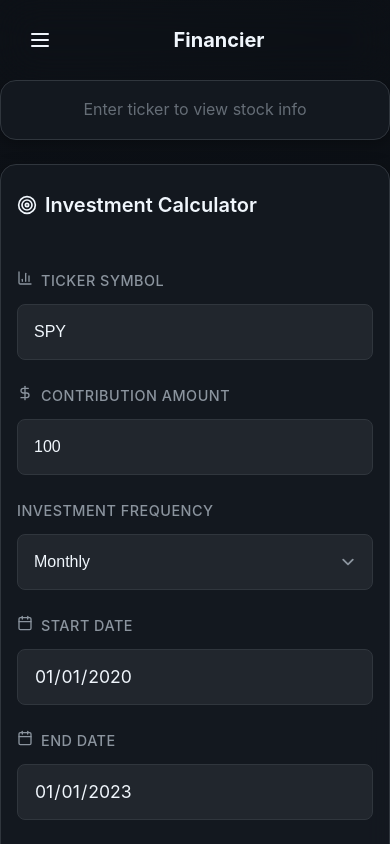
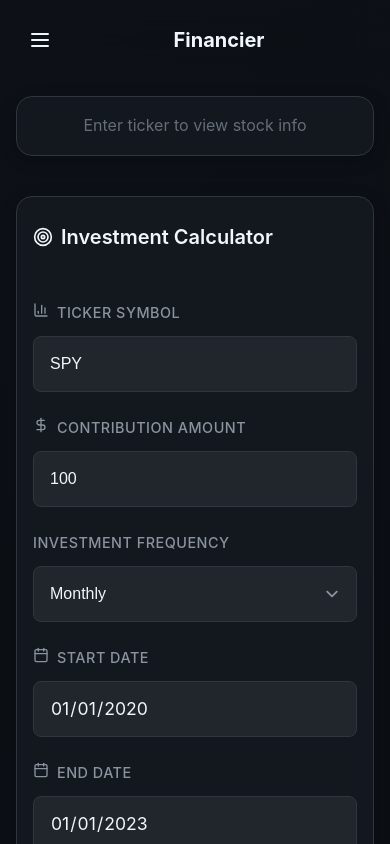
Before and after one commit to JoeBuydemDips/financier, a React (Vite) app: page / in a window 390 px wide. Shown: the top 844 px of the page. Built offline with nearby package versions, Linux system fonts and the light colour scheme; no server answers.

Commit message:
✨ Enhance mobile responsiveness for investment strategy grid and form elements

```diff
--- a/src/App.css
+++ b/src/App.css
@@ -2340,7 +2340,19 @@ body {
   min-height: 100%;
 }
 
-/* Mobile Responsive Adjustments */
+/* Investment Strategy Grid - Mobile Responsive */
+.investment-strategy-grid {
+  display: grid;
+  grid-template-columns: repeat(auto-fit, minmax(200px, 1fr));
+  gap: 1.5rem;
+}
+
+@media (max-width: 768px) {
+  .investment-strategy-grid {
+    grid-template-columns: 1fr !important;
+    gap: 1rem !important;
+  }
+}
 @media (max-width: 768px) {
   .app-header {
     display: none; /* Hide desktop header on mobile */
@@ -2351,16 +2363,24 @@ body {
   }
 
   .app-container {
-    padding: 0; /* Remove padding on mobile for full screen */
+    padding: 1rem; /* Add padding back for better mobile UX */
     min-height: calc(100vh - 80px); /* Use min-height instead of height */
     overflow-y: auto; /* Enable scrolling */
     -webkit-overflow-scrolling: touch;
   }
 
   .app-grid {
-    gap: 0; /* Remove gap for seamless mobile experience */
+    grid-template-columns: 1fr; /* Single column on mobile */
+    gap: 1rem; /* Add some gap back for mobile spacing */
     min-height: 100%; /* Use min-height instead of height */
     overflow: visible; /* Allow overflow for scrolling */
+  }
+
+  /* Ensure the sidebar content can expand to full width */
+  .app-grid > div {
+    width: 100% !important;
+    max-width: none !important;
+    min-width: 0 !important;
   }
 
   /* Ensure main content area is scrollable */
@@ -2368,12 +2388,13 @@ body {
     min-height: 100%; /* Use min-height instead of height */
     overflow-y: auto !important;
     -webkit-overflow-scrolling: touch;
-    padding: 1rem;
+    padding: 0; /* Remove padding since app-container now has padding */
   }
 
   /* Form improvements for mobile */
   .form-group {
     margin-bottom: 1.5rem;
+    width: 100%; /* Ensure form groups take full width */
   }
 
   .form-input,
@@ -2381,6 +2402,44 @@ body {
     font-size: 16px; /* Prevent zoom on iOS */
     min-height: 44px; /* Touch target */
     width: 100%; /* Ensure full width on mobile */
+    box-sizing: border-box;
+    padding: 0.75rem 1rem; /* Ensure adequate padding */
+  }
+
+  /* Specific targeting for number inputs */
+  input[type="number"] {
+    width: 100% !important;
+    min-height: 44px !important;
+    font-size: 16px !important;
+    padding: 0.75rem 1rem !important;
+    box-sizing: border-box !important;
+  }
+
+  /* CRITICAL: Override inline grid styles with higher specificity */
+  .investment-comparison-page div[style*="gridTemplateColumns"],
+  .glass-card div[style*="gridTemplateColumns"],
+  div[style*="repeat(auto-fit"],
+  [style*="grid"][style*="minmax(200px"] {
+    display: grid !important;
+    grid-template-columns: 1fr !important;
+    gap: 1rem !important;
+  }
+
+  /* Nuclear option: Force ALL grid containers to single column on mobile */
+  div[style*="grid"] {
+    grid-template-columns: 1fr !important;
+  }
+
+  /* Super specific targeting for the Investment Strategy section */
+  .investment-comparison-page .glass-card .card-body > div[style] {
+    grid-template-columns: 1fr !important;
+    gap: 1rem !important;
+  }
+
+  /* Target the specific investment strategy grid */
+  .investment-strategy-grid {
+    grid-template-columns: 1fr !important;
+    gap: 1rem !important;
   }
 
   /* Investment comparison page grid fix */
@@ -2412,6 +2471,12 @@ body {
     box-sizing: border-box !important;
   }
 
+  /* Specific fix for investment strategy grid */
+  .investment-comparison-page .card-body div[style*="gridTemplateColumns"] {
+    grid-template-columns: 1fr !important;
+    gap: 1rem !important;
+  }
+
   /* Button improvements */
   .btn-primary {
     min-height: 48px;
@@ -2420,7 +2485,36 @@ body {
 
   /* Card spacing for mobile */
   .glass-card {
-    margin: 0;
+    margin: 0 0 1rem 0; /* Add bottom margin for better spacing */
     border-radius: 1rem;
   }
-}
+
+  /* Force any grid layouts to single column on mobile */
+  .glass-card .card-body > div[style*="grid"],
+  .glass-card .card-body > div[style*="gridTemplateColumns"] {
+    grid-template-columns: 1fr !important;
+    gap: 1rem !important;
+  }
+
+  /* Ensure all form elements are full width */
+  .glass-card .form-group,
+  .glass-card .form-input,
+  .glass-card .form-select,
+  .glass-card input,
+  .glass-card select {
+    width: 100% !important;
+    box-sizing: border-box !important;
+  }
+
+  /* Specific targeting for the main calculator inputs */
+  .form-input[name="ticker"],
+  .form-input[name="contribution"],
+  .form-input[type="number"],
+  .form-input[type="date"],
+  .form-select {
+    width: 100% !important;
+    min-width: 0 !important;
+    max-width: none !important;
+    box-sizing: border-box !important;
+  }
+}
--- a/src/components/pages/InvestmentComparisonPage.tsx
+++ b/src/components/pages/InvestmentComparisonPage.tsx
@@ -622,7 +622,7 @@ export const InvestmentComparisonPage = () => {
           </h3>
         </div>
         <div className="card-body">
-          <div style={{ display: 'grid', gridTemplateColumns: 'repeat(auto-fit, minmax(200px, 1fr))', gap: '1.5rem' }}>
+          <div className="investment-strategy-grid">
             <div className="form-group">
               <label className="form-label">Initial Investment</label>
               <input
@@ -999,7 +999,7 @@ export const InvestmentComparisonPage = () => {
               </h3>
             </div>
             <div className="card-body">
-              <div style={{ display: 'grid', gridTemplateColumns: 'repeat(auto-fit, minmax(200px, 1fr))', gap: '1.5rem' }}>
+              <div className="investment-strategy-grid">
                 <motion.div
                   className="metric-card"
                   whileHover={{ scale: 1.02 }}
```
